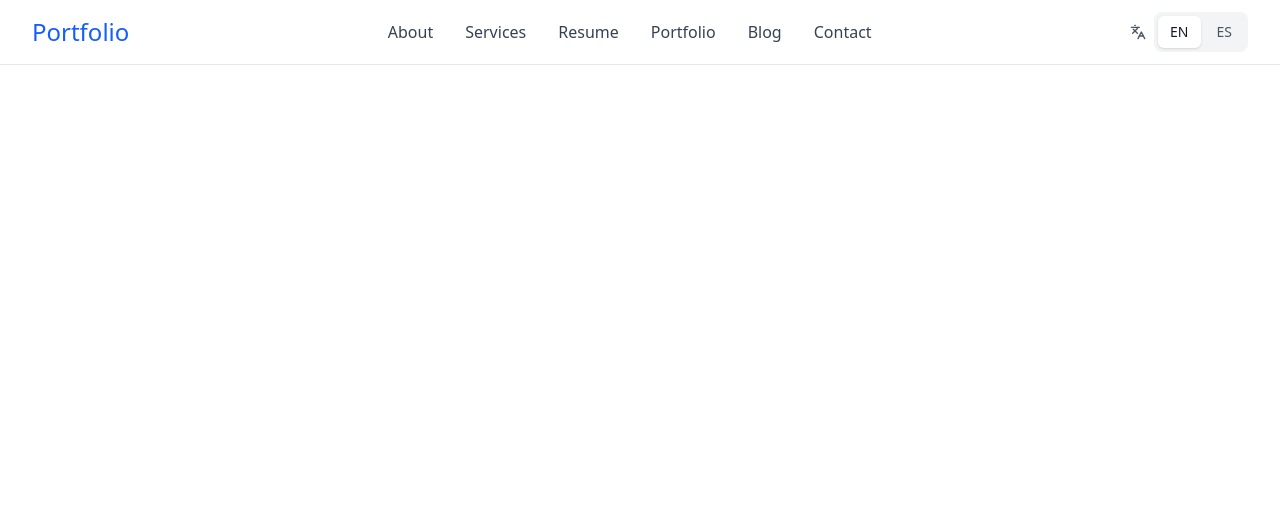
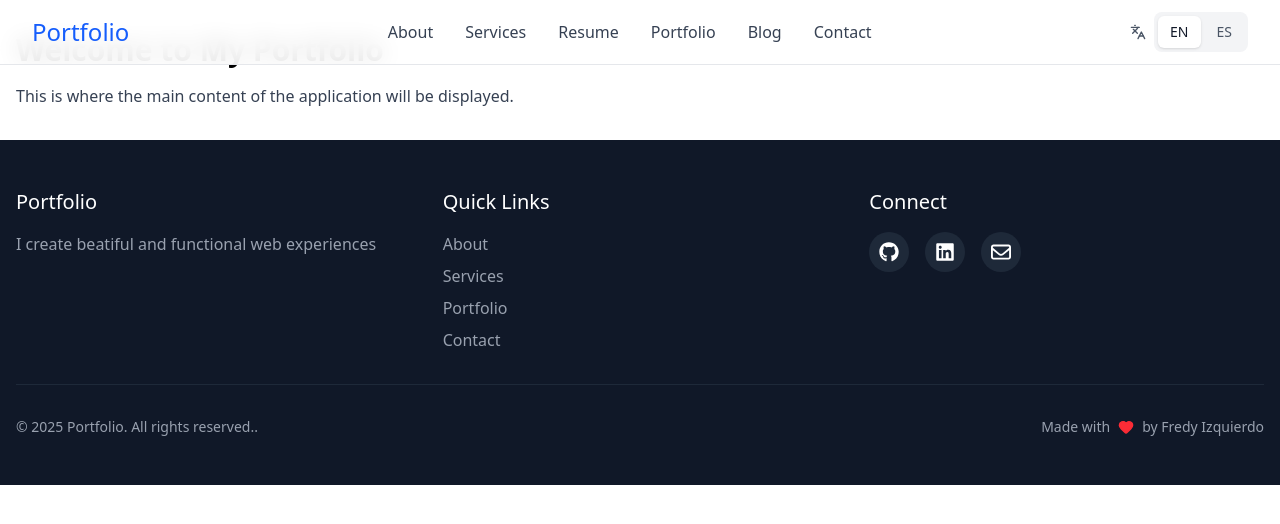
Before and after one commit to faidrn/my-portfolio, a React (Vite) app: page / in a window 1280 px wide. Shown: the top 524 px of the page. Built offline with nearby package versions, Linux system fonts and the light colour scheme.

Commit message:
feat: install react-icons, add footer

```diff
--- a/package.json
+++ b/package.json
@@ -18,6 +18,7 @@
     "lucide-react": "^0.546.0",
     "react": "^19.1.1",
     "react-dom": "^19.1.1",
+    "react-icons": "^5.5.0",
     "tailwind-merge": "^3.3.1"
   },
   "devDependencies": {
--- a/src/App.jsx
+++ b/src/App.jsx
@@ -1,6 +1,7 @@
 import React,{ useState } from 'react'
 import { LanguageProvider } from './contexts/LanguageContext.jsx';
 import Header from './components/layout/Header';
+import Footer from './components/layout/Footer';
 //import './App.css'
 
 function App() {
@@ -11,6 +12,14 @@ function App() {
       <LanguageProvider>
         <div className='min-h-screen bg-white'>
           <Header />
+          <main className='flex-grow'>
+            {/* Main content goes here */}
+            <div className='container mx-auto px-4 py-8'>
+              <h1 className='text-3xl font-bold mb-4'>Welcome to My Portfolio</h1>
+              <p className='text-gray-700'>This is where the main content of the application will be displayed.</p>
+            </div>
+          </main>
+          <Footer />
         </div>
       </LanguageProvider>
 
--- /dev/null
+++ b/src/components/layout/Footer.jsx
@@ -0,0 +1,79 @@
+import React from "react";
+import { useLanguage } from "../../contexts/LanguageContext";
+import { Heart } from 'lucide-react';
+import { FaGithub, FaLinkedin, FaRegEnvelope } from 'react-icons/fa6';
+
+
+const Footer = () => {
+    const { t } = useLanguage();
+    const currentYear = new Date().getFullYear();
+
+    const socialLinks = [
+        { icon: FaGithub, url: 'https://github.com/faidrn', label: 'GitHub' },
+        { icon: FaLinkedin, url: 'https://www.linkedin.com/in/fredy-izquierdo-897740344', label: 'LinkedIn' },
+        { icon: FaRegEnvelope, url: 'mailto:fredy_izquierdo@hotmail.es', label: 'Email' },
+    ];
+
+    return (
+        <footer className="bg-gray-900 text-white py-12">
+            <div className="container mx-auto px-4">
+                <div className="grid grid-cols-1 md:grid-cols-3 gap-8 mb-8">
+                    {/* About Section */}
+                    <div>
+                        <h3 className="text-xl mb-4">Portfolio</h3>
+                        <p className="text-gray-400">
+                            {t('hero.subtitle')}
+                        </p>
+                    </div>
+
+                    {/* Quick Links */}
+                    <div>
+                        <h3 className="text-xl mb-4">Quick Links</h3>
+                        <div className="flex flex-col gap-2">
+                            {['about', 'services', 'portfolio', 'contact'].map((item) => (
+                                <a
+                                    key={item}
+                                    href={`#${item}`}
+                                    className="text-gray-400 hover:text-blue-400 transition-colors"
+                                >
+                                    {t(`nav.${item}`)}
+                                </a>
+                            ))}
+                        </div>
+                    </div>
+
+                    {/* Social Media */}
+                    <div>
+                        <h3 className="text-xl mb-4">Connect</h3>
+                        <div className="flex gap-4">
+                            {socialLinks.map((social) => (
+                                <a
+                                    key={social.label}
+                                    href={social.url}
+                                    target="_blank"
+                                    rel="noopener noreferrer"
+                                    aria-label={social.label}
+                                    className="size-10 bg-gray-800 rounded-full flex items-center justify-center hover:bg-blue-600 transition-colors"
+                                >
+                                    <social.icon className="w-5 h-5" />
+                                </a>
+                            ))}
+                        </div>
+                    </div>
+                </div>
+
+                {/* Bottom Bar */}
+                <div className="pt-8 border-t border-gray-800 flex flex-col md:flex-row justify-between items-center gap-4">
+                    <p className="text-gray-400 text-sm">
+                        © {currentYear} Portfolio. {t('footer.rights')}.
+                    </p>
+                    <p className="text-gray-400 text-sm flex items-center gap-2">
+                        {t('footer.made')} <Heart className="w-4 h-4 text-red-500 fill-current" /> by Fredy Izquierdo
+                    </p>
+                </div>
+            </div>
+        </footer>
+    );
+}
+
+export default Footer;
```
Also changed, not shown: 1 other file (tests, documents, lock files or other folders).
